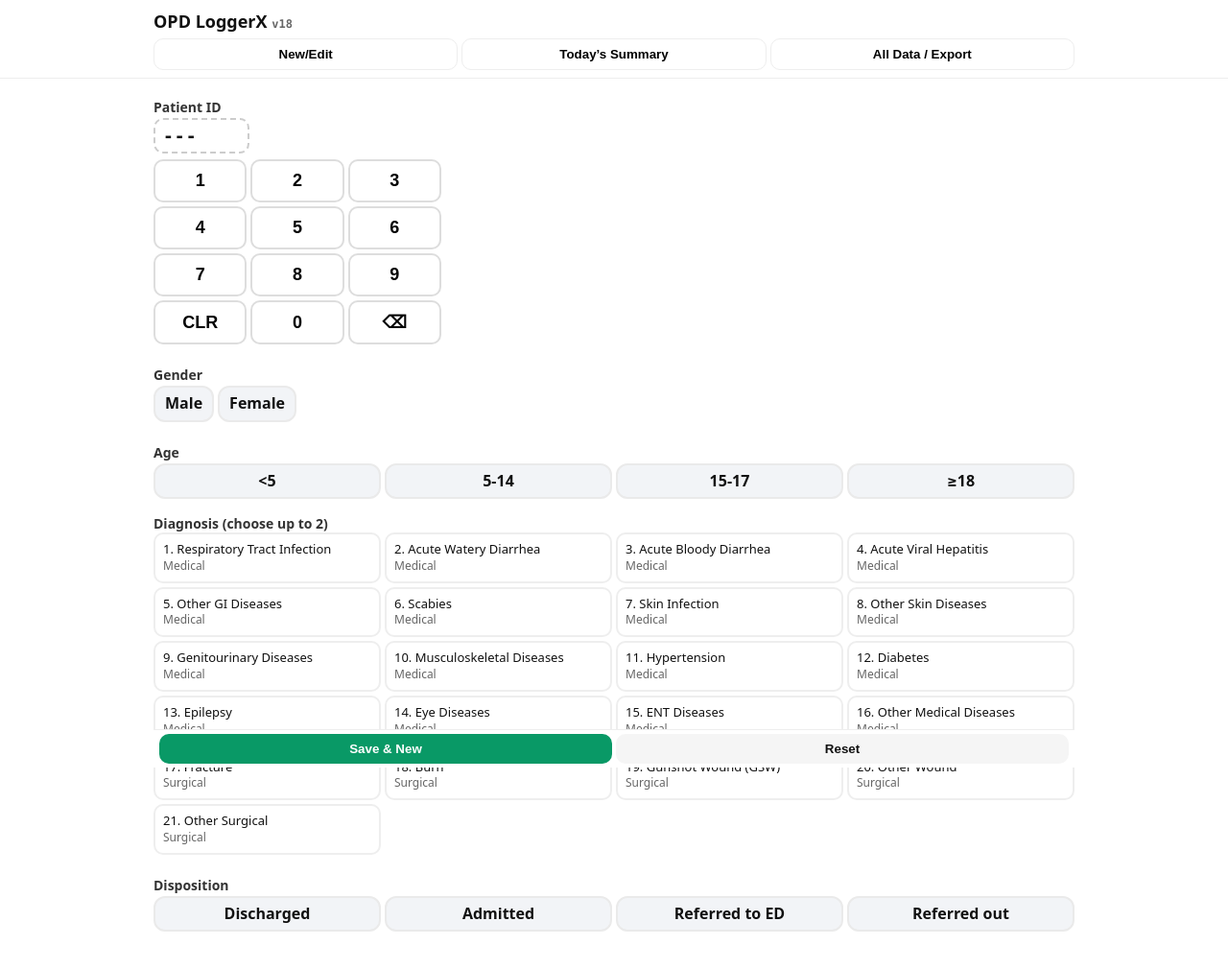
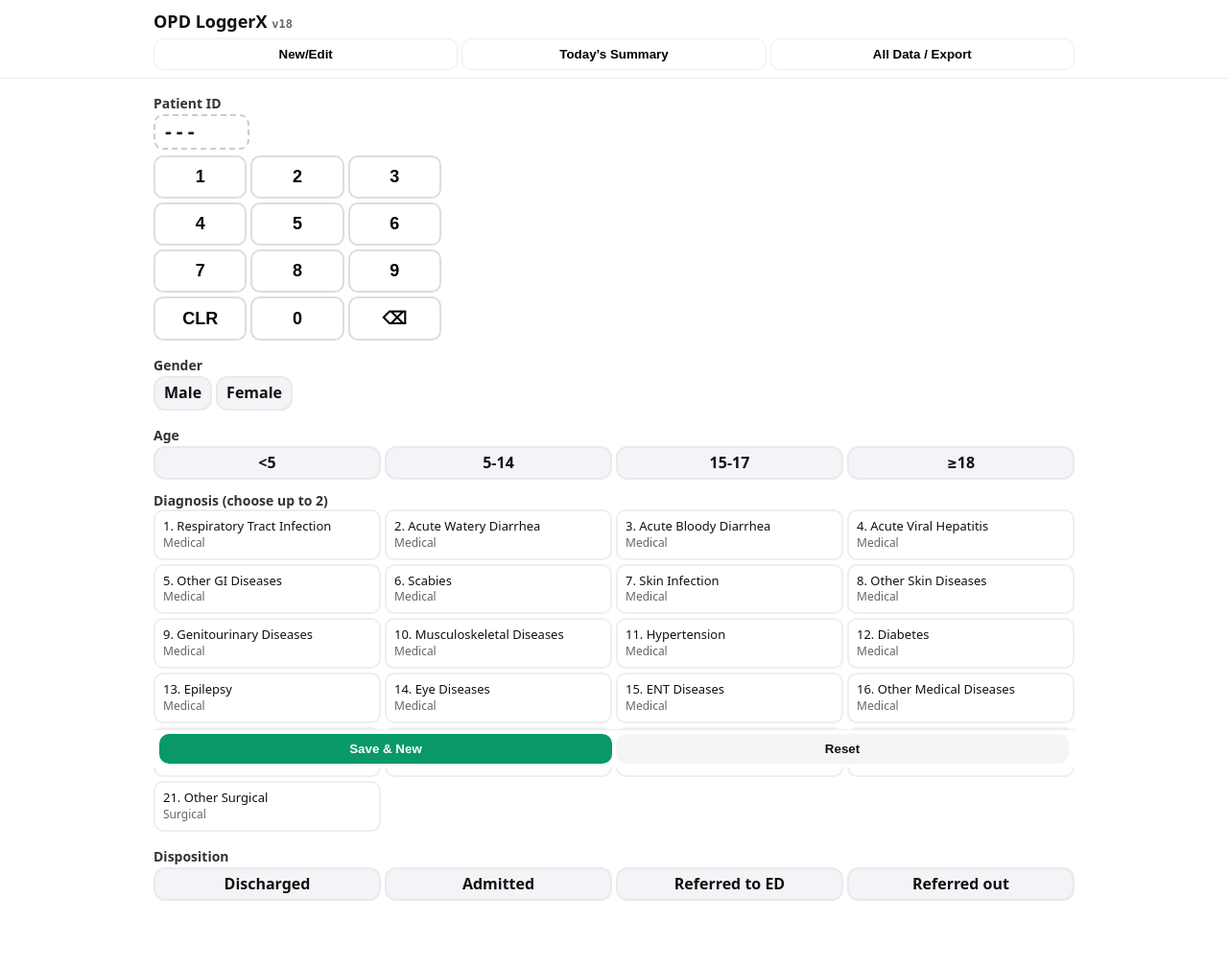
Before and after one commit to mshwarb-rgb/OPD-x1, a plain HTML site: page index.html in a window 1280 px wide. Shown: the whole page at 96% size. Drawn offline with Linux system fonts and the light colour scheme.

Commit message:
Add files via upload

```diff
--- a/index.html
+++ b/index.html
@@ -4,9 +4,9 @@
   <meta charset="utf-8" />
   <meta name="viewport" content="width=device-width, initial-scale=1" />
   <title>OPD LoggerX</title>
-  <link rel="manifest" href="manifest.webmanifest?v=11" />
+  <link rel="manifest" href="manifest.webmanifest?v=12" />
   <meta name="theme-color" content="#099966" />
-  <link rel="stylesheet" href="styles.css?v=11" />
+  <link rel="stylesheet" href="styles.css?v=12" />
 </head>
 <body>
   <header>
@@ -55,7 +55,7 @@
         </div>
 
         <!-- Age (FULL WIDTH) -->
-        <div class="section" style="grid-column:1 / -1;">
+        <div class="section" id="section-age" style="grid-column:1 / -1;">
           <h2>Age</h2>
           <div class="chips" id="age-chips"></div>
         </div>
@@ -76,7 +76,7 @@
         </div>
 
         <!-- Disposition LAST (FULL WIDTH), one row, equal chips -->
-        <div class="section" style="grid-column:1 / -1;">
+        <div class="section" id="section-disp" style="grid-column:1 / -1;">
           <h2>Disposition</h2>
           <div class="chips" id="disp-chips"></div>
         </div>
@@ -153,7 +153,7 @@
     </section>
   </main>
 
-  <script src="app.js?v=11"></script>
+  <script src="app.js?v=12"></script>
   <script>
     if ('serviceWorker' in navigator) {
       window.addEventListener('load', () => {
--- a/styles.css
+++ b/styles.css
@@ -85,3 +85,17 @@ th,td{ padding:6px; border-bottom:1px solid #eee; text-align:left; font-size:13p
 .chip{ padding:8px 10px; }
 .keypad{ gap:4px; }
 .footer{ padding:4px 6px; }
+
+/* Force Patient ID and Gender to full-width rows across all breakpoints */
+#section-pid, #section-gender, #section-age, #section-disp {
+  grid-column: 1 / -1 !important;
+}
+
+/* Extra compact spacing to reduce scroll */
+.form-grid { gap: 4px 6px; }
+.section { margin: 4px 0; }
+h2 { margin: 4px 0 2px; }
+.chips { gap: 4px; }
+.chip { padding: 7px 9px; }
+.keypad { gap: 4px; }
+.footer { padding: 4px 6px; }
```
